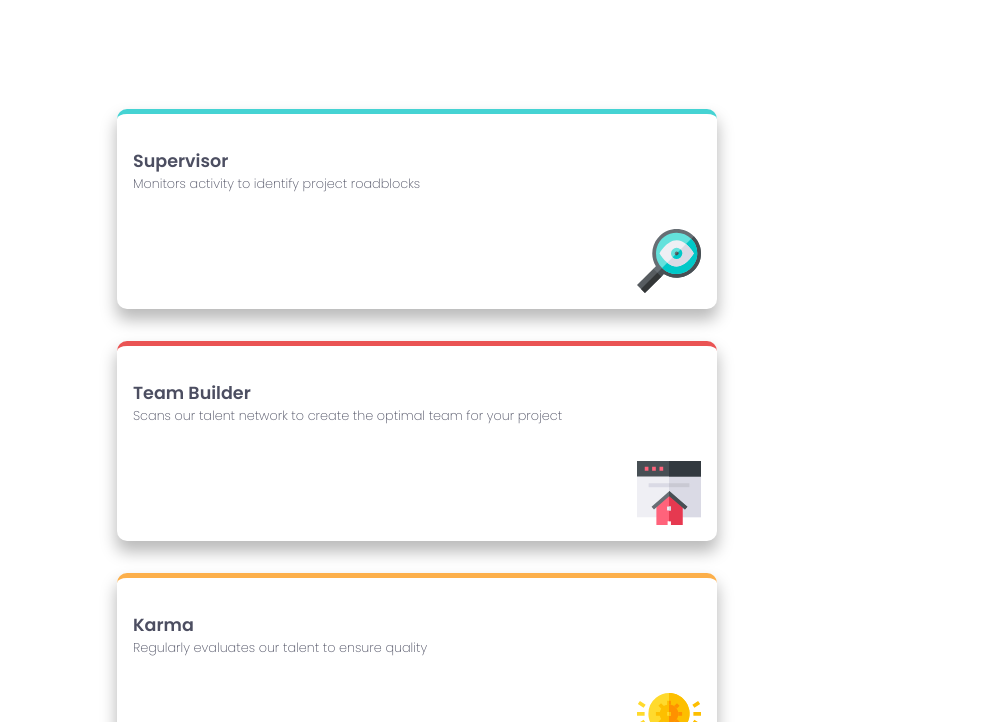
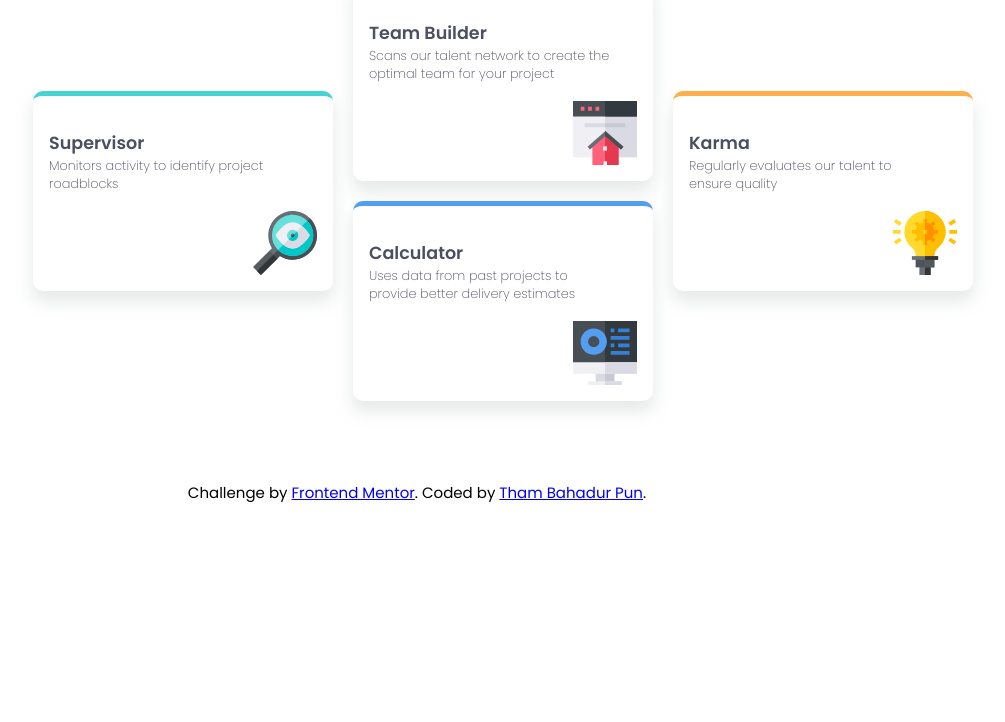
Before and after one commit to Tham-Bahadur-Pun/four-card-feature, a plain HTML site: page index.html in a window 1280 px wide. Shown: the part 263-985 px from the top of the page, without its empty margins (223-1228 px from the left). After the commit the page ends 800 px from the top, so only its background shows below. Drawn offline with Linux system fonts and the light colour scheme.

Commit message:
finished

```diff
--- a/style.css
+++ b/style.css
@@ -34,6 +34,7 @@ main {
   margin: 5rem auto;
   text-align: center;
 }
+
 h2 {
   margin-top: -1rem;
   font-weight: 400;
@@ -51,9 +52,9 @@ main > div > p {
 main > div {
   padding: 1rem;
   text-align: left;
-  box-shadow: 0px 10px 16px 1px rgba(0, 0, 0, 0.27);
-  -webkit-box-shadow: 0px 10px 16px 1px rgba(0, 0, 0, 0.27);
-  -moz-box-shadow: 0px 10px 16px 1px rgba(0, 0, 0, 0.27);
+  box-shadow: 0px 10px 16px 1px rgba(166, 178, 177, 0.27);
+  -webkit-box-shadow: 0px 10px 16px 1px rgba(166, 178, 177, 0.27);
+  -moz-box-shadow: 0px 10px 16px 1px rgba(166, 178, 177, 0.27);
   margin-top: 2rem;
   background-repeat: no-repeat;
   background-position: bottom right;
@@ -63,6 +64,7 @@ main > div {
   -ms-border-radius: 10px;
   -o-border-radius: 10px;
   height: 200px;
+  min-width: 300px;
   background-origin: content-box;
 }
 main > div > p {
@@ -85,11 +87,16 @@ main > div > p {
   background-image: url("./images/icon-calculator.svg");
   border-top: 5px solid var(--Blue);
 }
-
-@media (min-width: 720px) {
-  header,
+footer {
+  text-align: center;
+}
+@media (min-width: 920px) {
+  header {
+    width: 600px;
+    margin: 2rem auto;
+  }
   main {
-    width: 600px;
+    margin-top: 2rem;
   }
   h1,
   h2 {
@@ -99,9 +106,28 @@ main > div > p {
     font-weight: 600;
   }
   main {
+    width: 60%;
     display: grid;
     grid-template-columns: 4;
-    grid-template-rows: 5;
+    grid-template-rows: 4;
+    grid-template-areas: ". box-2 ." "box-1 box-2 box-3 " "box-1 box-4 box-3";
+    grid-gap: 20px;
+  }
+  main > div {
+    margin-top: 0;
   }
   /* .box-1 */
+  .box-1 {
+    grid-area: box-1;
+  }
+  .box-2 {
+    grid-area: box-2;
+  }
+  .box-3 {
+    grid-area: box-3;
+  }
+  .box-4 {
+    grid-area: box-4;
+    /* margin-top: 1rem; */
+  }
 }
```
